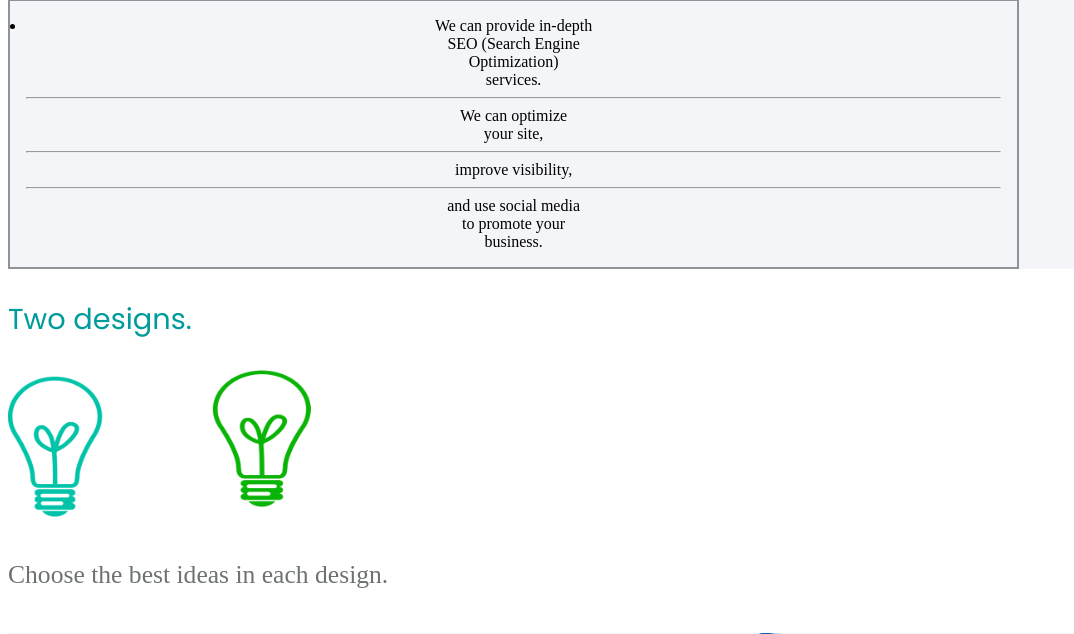
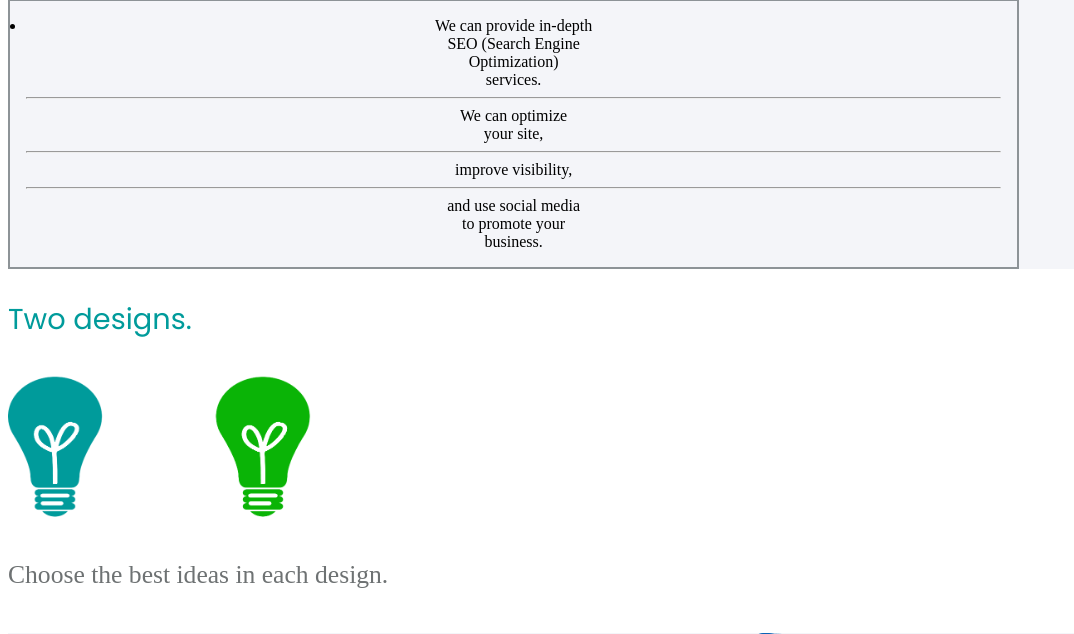
Before and after one commit to cordial-emily/simple-bootstrap-theme-child, a WordPress theme: template page-front.php in a window 1280 px wide. Shown: the part 4566-5200 px from the top of the page, without its empty margins (0-1074 px from the left). Run offline with PHP 8.4 and a stand-in for WordPress, Linux system fonts and the light colour scheme; the site name, menu and one post (Sample post) are stand-ins, and other content is empty.

Commit message:
updated bulbs icon and hover color for btn

```diff
--- a/page-front.php
+++ b/page-front.php
@@ -244,7 +244,7 @@
       <div class="row">
         <div class="col-lg-12 text-center">
           <h3 style="color: #009b9b;">Two designs.</h2>
-            <img longdesc="https://paralleldesign.net/2017/08/08/called-parallel-design/" src="<?php echo get_stylesheet_directory_uri(); ?>/images/icons/bulbs.png" alt="ParallelDesign-ideas" height="auto" width="30%" >
+            <img longdesc="https://paralleldesign.net/2017/08/08/called-parallel-design/" src="<?php echo get_stylesheet_directory_uri(); ?>/images/icons/bulbs.3.png" alt="ParallelDesign-ideas" height="auto" width="30%" >
           <h5>Choose the best ideas in each design.</h5>
         </div>
       </div>
--- a/style.css
+++ b/style.css
@@ -18,6 +18,7 @@
 h1, h2, h3, h4 { font-family: 'Poppins', sans-serif; font-weight: 400;}
 h5 { font-weight: 400; font-size: 1.6em; color: #6e7273; }
 .btn, button.btn.btn-default:hover { border: 0px; }
+button.btn.btn-default:hover { background-color: #0ab406; }
 span.dashicons { color: #8d9397; }
 p, small#emailHelp { font-family: 'Lato', sans-serif; font-weight: 400; }
 label { font-family: 'Poppins'; font-weight: 500; }
```
Also changed, not shown: images/icons/bulbs.3.png (added), images/icons/bulbs.png (deleted).
